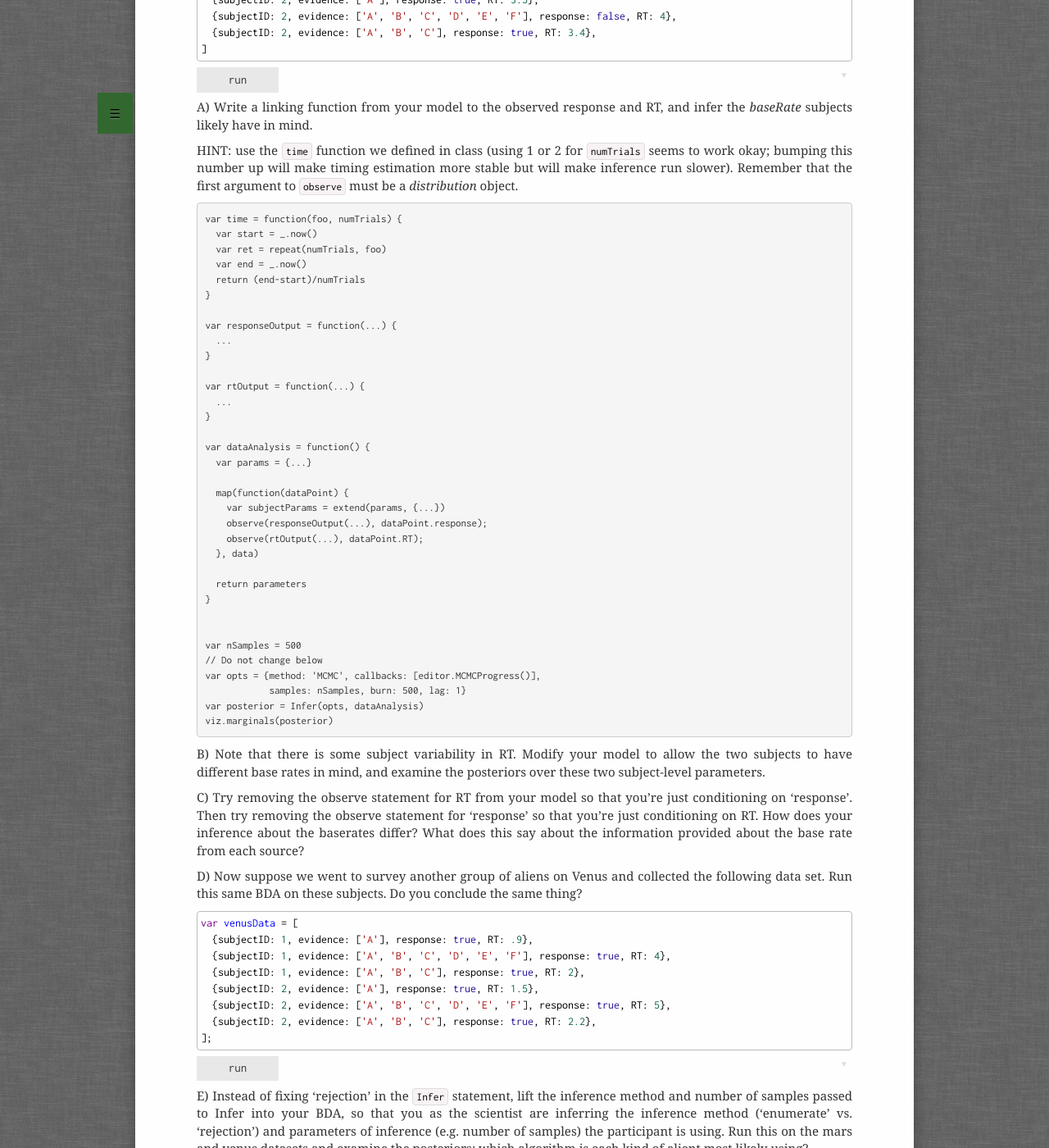
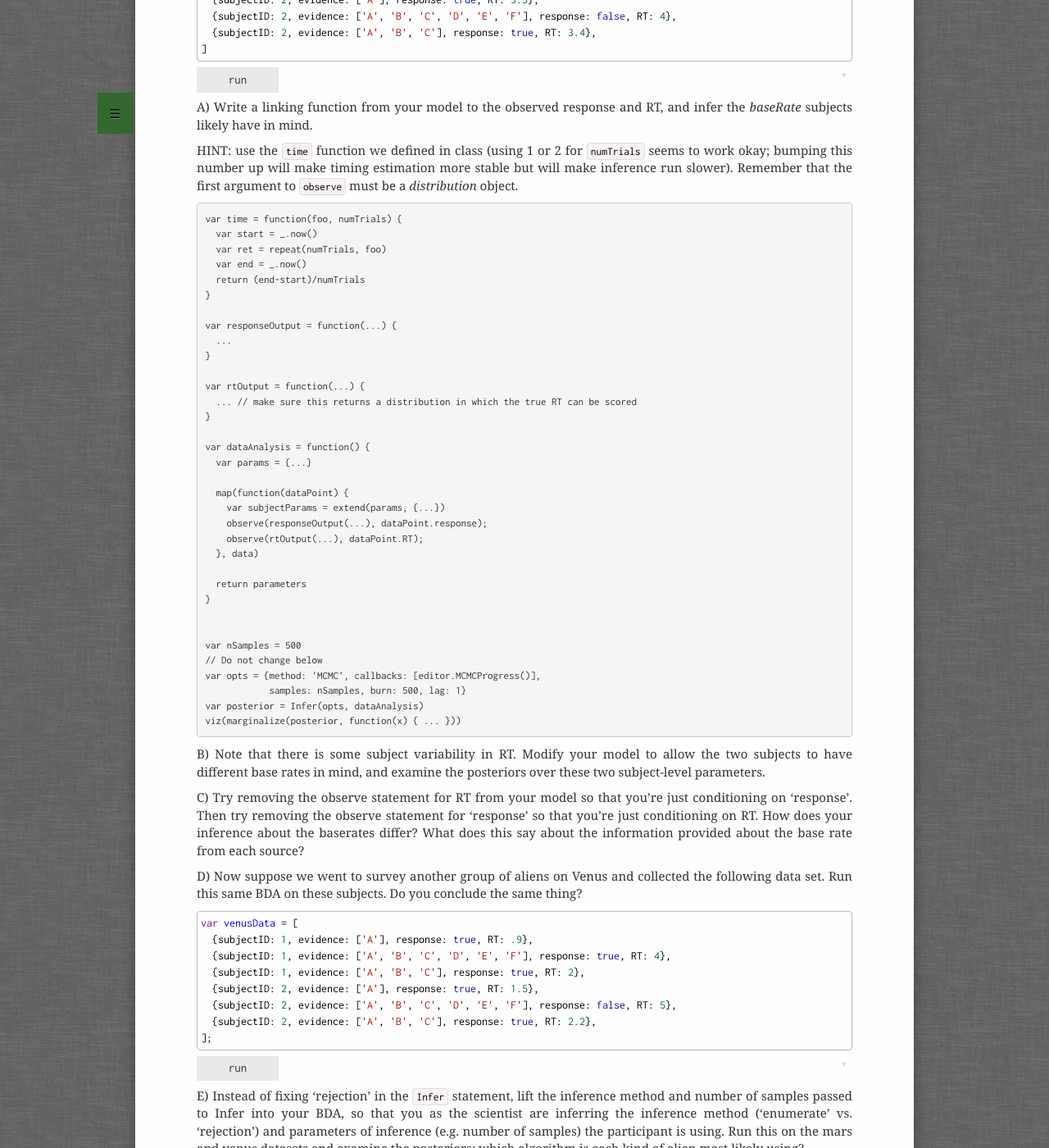
Before and after one commit to probmods/probmods2, a Jekyll site: the page built from exercises/process-models.md, in a window 1280 px wide and 1400 px high, scrolled down 917 px. Shown: the whole window at 82% size. Built offline with Jekyll 4.4.1, drawn with Linux system fonts in a browser that asks for light colours; a script that is not in the unit is left out; some of the changed text lies outside the part shown.

Commit message:
minor tweaks

```diff
--- a/exercises/process-models.md
+++ b/exercises/process-models.md
@@ -56,7 +56,7 @@
 }
 
 var rtOutput = function(...) {
-  ...
+  ... // make sure this returns a distribution in which the true RT can be scored
 }
 
 var dataAnalysis = function() {
@@ -77,7 +77,7 @@
 var opts = {method: 'MCMC', callbacks: [editor.MCMCProgress()],
             samples: nSamples, burn: 500, lag: 1}
 var posterior = Infer(opts, dataAnalysis)
-viz.marginals(posterior)
+viz(marginalize(posterior, function(x) { ... }))
 ~~~~
 
 B) Note that there is some subject variability in RT. Modify your model to allow the two subjects to have different base rates in mind, and examine the posteriors over these two subject-level parameters.
@@ -92,12 +92,12 @@
   {subjectID: 1, evidence: ['A', 'B', 'C', 'D', 'E', 'F'], response: true, RT: 4},
   {subjectID: 1, evidence: ['A', 'B', 'C'], response: true, RT: 2},
   {subjectID: 2, evidence: ['A'], response: true, RT: 1.5},
-  {subjectID: 2, evidence: ['A', 'B', 'C', 'D', 'E', 'F'], response: true, RT: 5},
+  {subjectID: 2, evidence: ['A', 'B', 'C', 'D', 'E', 'F'], response: false, RT: 5},
   {subjectID: 2, evidence: ['A', 'B', 'C'], response: true, RT: 2.2},
 ];
 ~~~~
 
-E) Instead of fixing 'rejection' in the `Infer` statement, lift the inference method and number of samples passed to Infer into your BDA, so that you as the scientist are inferring the inference method ('enumerate' vs. 'rejection') and parameters of inference (e.g. number of samples) the participant is using. Run this on the mars and venus datasets and examine the posteriors: which algorithm is each kind of alient most likely using?
+E) Instead of fixing 'rejection' in the `Infer` statement, lift the inference method and number of samples passed to Infer into your BDA, so that you as the scientist are inferring the inference method ('enumerate' vs. 'rejection') and parameters of inference (e.g. number of samples) the participant is using. Run this on the mars and venus datasets and examine the posteriors: which algorithm is each kind of alien most likely using?
 
 Hint: When we `lift` variables instead of using fixed estimates, we express uncertainty over their values using priors. We can then compute posterior probabilities for those variables (conditioning on data). For an example, see `lazinessPrior` in the `dataAnalysisModel` in the BDA reading.
 
```
